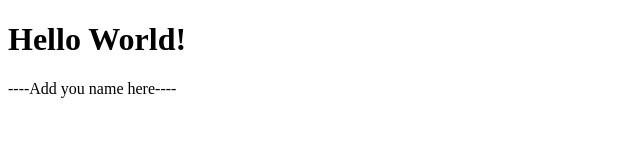
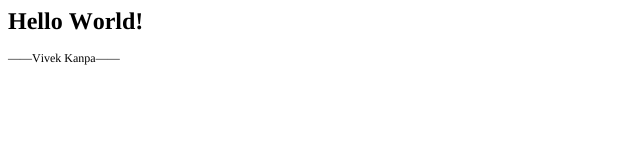
Before and after one commit to DS4200-S23-Class/ic-01-vivekkanpa, a plain HTML site: page index.html in a window 1280 px wide. Shown: the whole page, without its empty margins (0-640 px from the left). Drawn offline with Linux system fonts and the light colour scheme.

Commit message:
Add files via upload

```diff
--- a/index.html
+++ b/index.html
@@ -1,14 +1,18 @@
-<!DOCTYPE html>
+<!DOCTYPE html PUBLIC "-//W3C//DTD HTML 4.01//EN" "http://www.w3.org/TR/html4/strict.dtd">
 <html>
+<head>
+  <meta http-equiv="Content-Type" content="text/html; charset=utf-8">
+  <meta http-equiv="Content-Style-Type" content="text/css">
+  <title></title>
+  <meta name="Generator" content="Cocoa HTML Writer">
+  <meta name="CocoaVersion" content="2113.6">
+  <style type="text/css">
+    p.p2 {margin: 0.0px 0.0px 12.0px 0.0px; font: 12.0px Times; color: #000000; -webkit-text-stroke: #000000}
+    span.s1 {font-kerning: none}
+  </style>
+</head>
 <body>
-
-<h1>Hello World!</h1>
-
-<p>
-
-----Add you name here----
-
-</p>
-
+<h1 style="margin: 0.0px 0.0px 16.1px 0.0px; font: 24.0px Times; color: #000000; -webkit-text-stroke: #000000"><span class="s1"><b>Hello World!</b></span></h1>
+<p class="p2"><span class="s1">——Vivek Kanpa——<span class="Apple-converted-space"> </span></span></p>
 </body>
 </html>
```
